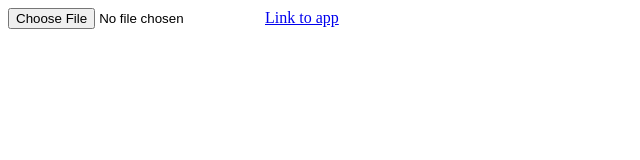
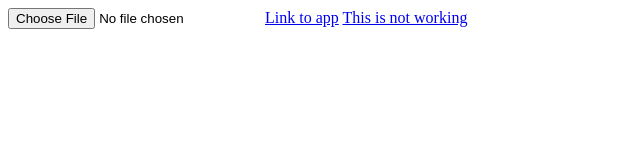
Before and after one commit to spanwair/testApp, a plain HTML site: page index.html in a window 1280 px wide. Shown: the whole page, without its empty margins (0-640 px from the left). Drawn offline with Linux system fonts and the light colour scheme.

Commit message:
Update index.html

```diff
--- a/index.html
+++ b/index.html
@@ -10,6 +10,7 @@
   <div id="app"></div>
   <input type="file" accept="image/*" onchange="change(this)">
   <a href="myaxiory://">Link to app</a>
+  <a href="myaxioryyy://">This is not working</a>
 <script>
   let x = document.getElementById('app');
   function change(e) {
```
